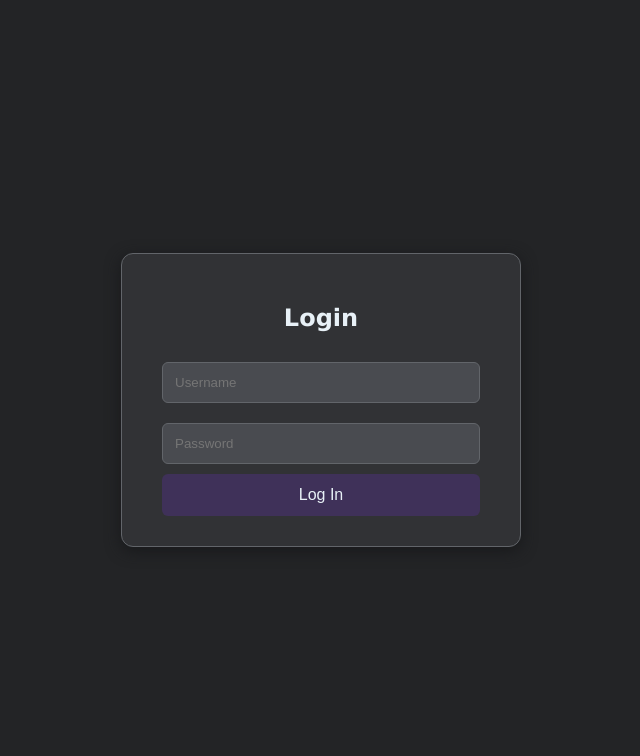
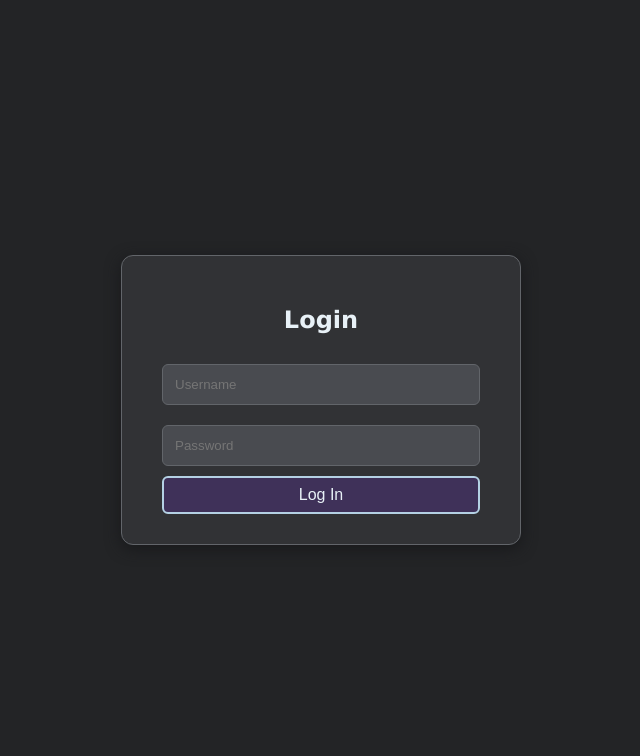
Before and after one commit to kyk37/final_project, a FastAPI app: page /login in a window 1280 px wide. Shown: the part 70-826 px from the top of the page, without its empty margins (319-959 px from the left). Run offline with FastAPI, Linux system fonts and the light colour scheme.

Commit message:
visual tweaks
Visual Tweaks

```diff
--- a/static/styles.css
+++ b/static/styles.css
@@ -268,14 +268,21 @@ html{
 
 .login-container button {
   width: 100%;
-  padding: 12px;
+  padding: 8px 12px;
+  font-size: 16px;
   background-color: var(--primary);
   color: var(--text);
-  border: none;
+  border: 2px solid var(--text-200); /* or #ccc for light grey */
   border-radius: 6px;
   cursor: pointer;
   font-size: 16px;
+  display: flex;
+  align-items: center;
+justify-content: center;
 }
+
+
+
 
 .login-container button:hover {
   background-color: var(--primary-600);
```
